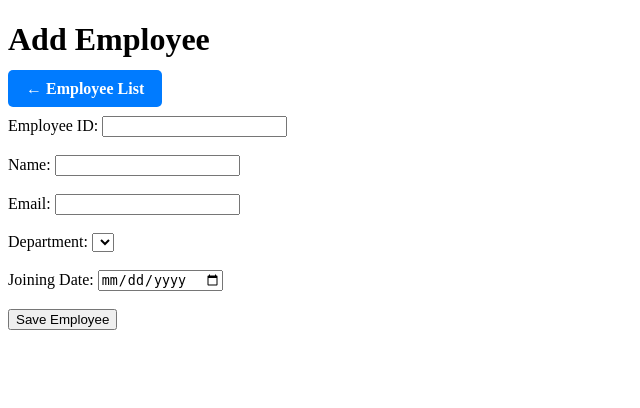
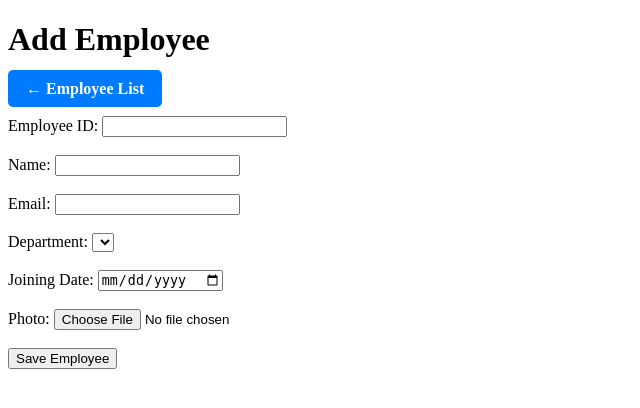
Before and after one commit to kAfzal28/employee-management-system, a Django app: page /add-employee/ in a window 1280 px wide. Shown: the top 408 px of the page, without its empty margins (0-640 px from the left). Run offline with Django 5.2, Linux system fonts and the light colour scheme; data that the repository does not hold is empty.

Commit message:
Add employee profile photo upload

```diff
--- a/employee_management_system/settings.py
+++ b/employee_management_system/settings.py
@@ -122,3 +122,7 @@ USE_TZ = True
 # https://docs.djangoproject.com/en/6.0/howto/static-files/
 
 STATIC_URL = 'static/'
+
+MEDIA_URL = "media/"
+
+MEDIA_ROOT = BASE_DIR / "media"
--- a/employee_management_system/urls.py
+++ b/employee_management_system/urls.py
@@ -16,9 +16,16 @@ Including another URLconf
 """
 from django.contrib import admin
 from django.urls import path,include
+from django.conf import settings
+from django.conf.urls.static import static
 
 urlpatterns = [
     path('admin/', admin.site.urls),
     path("", include("employees.urls")),
 
 ]
+
+urlpatterns += static(
+    settings.MEDIA_URL,
+    document_root=settings.MEDIA_ROOT
+)
--- a/employees/templates/employees/add_employee.html
+++ b/employees/templates/employees/add_employee.html
@@ -49,7 +49,7 @@
 
     {% endif %}
 
-    <form action="" method="POST">
+    <form action="" method="POST" enctype="multipart/form-data">
 
         {% csrf_token %}
 
@@ -88,6 +88,11 @@
 
         <br><br>
 
+        <label>Photo:</label>
+        <input type="file" name="photo">
+
+        <br><br>
+
         <input type="submit" value="Save Employee">
 
     </form>
--- a/employees/templates/employees/home.html
+++ b/employees/templates/employees/home.html
@@ -99,7 +99,7 @@
             <td>{{ employee.employee_id }}</td>
             <td>{{ employee.name }}</td>
             <td>{{ employee.email }}</td>
-            <td>{{ employee.department }}</td>
+            <td>{{ employee.department.name }}</td>
             <td>{{ employee.joining_date }}</td>
 
             <td>
--- a/employees/views.py
+++ b/employees/views.py
@@ -37,6 +37,7 @@ def add_employee(request):
             id=request.POST.get("department")
         )
         joining_date = request.POST.get("joining_date")
+        photo = request.FILES.get("photo")
 
         employee = Employee(
         employee_id=employee_id,
@@ -44,6 +45,7 @@ def add_employee(request):
         email=email,
         department=department,
         joining_date=joining_date,
+        photo=photo,
     )
 
         employee.save()
```
Also changed, not shown: employees/models.py (+6 -2 lines), employees/migrations/0004_employee_photo.py (added), media/employee_photos/iron_man.jpg (added).
